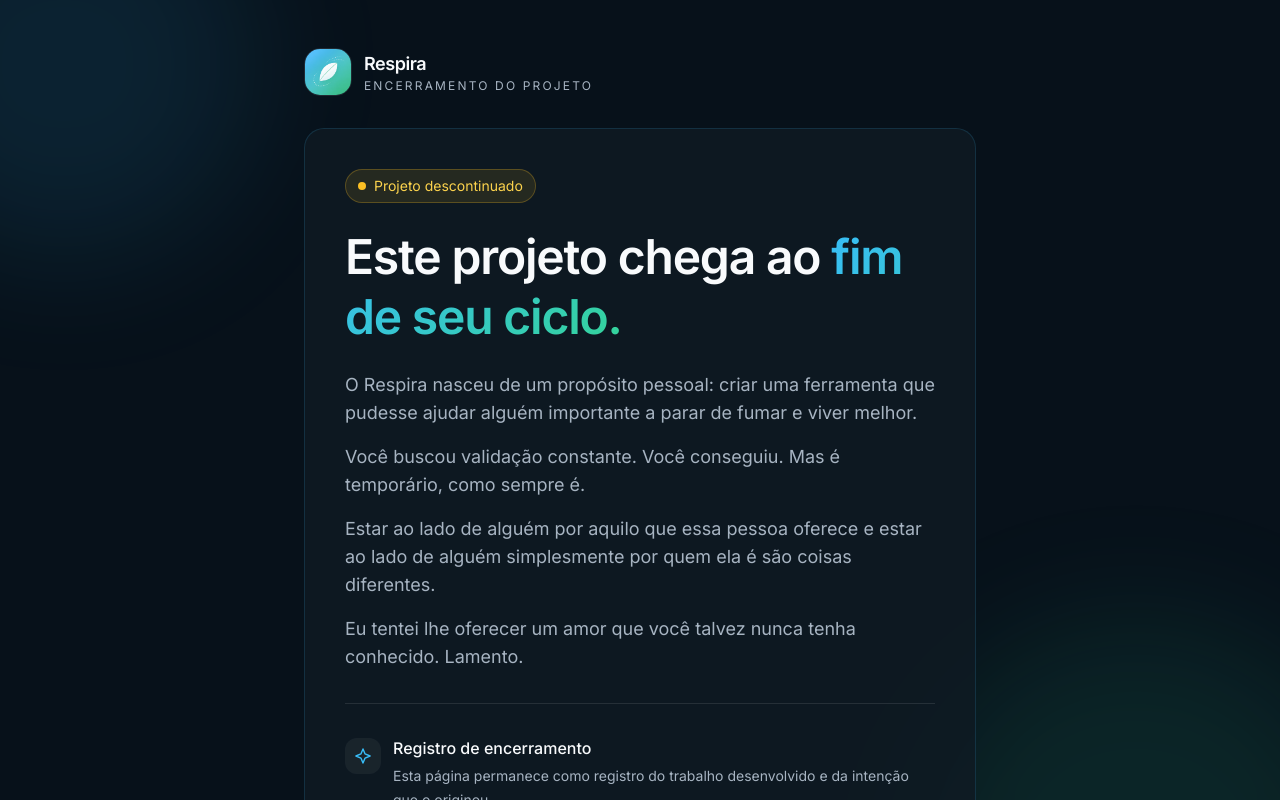
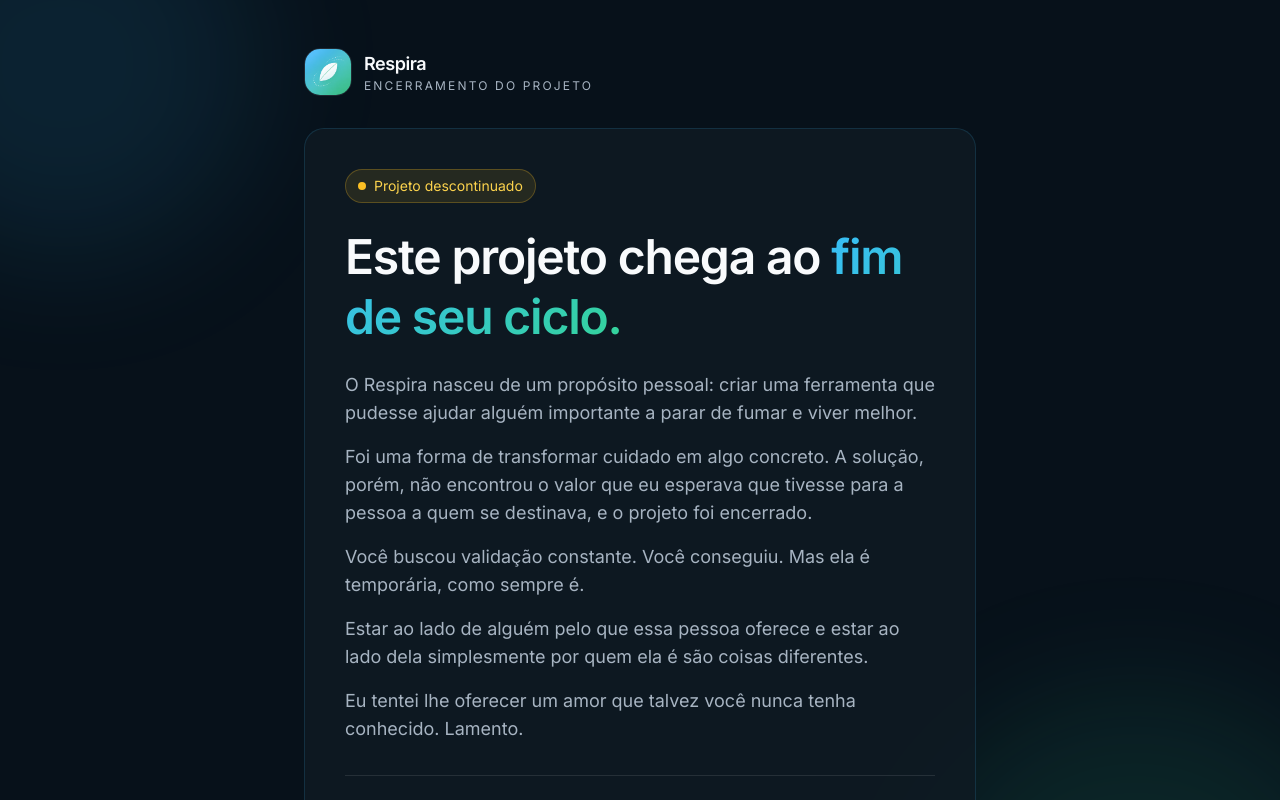
Before and after one commit to jamesismos/Respira..., a Next.js app: page / in a window 1280 px wide. Shown: the top 800 px of the page. Built offline with nearby package versions, Linux system fonts and the light colour scheme.

Commit message:
Restore original context and add closing reflection

```diff
--- a/src/app/page.tsx
+++ b/src/app/page.tsx
@@ -45,14 +45,19 @@ export default function RootPage() {
               alguém importante a parar de fumar e viver melhor.
             </p>
             <p>
-              Você buscou validação constante. Você conseguiu. Mas é temporário, como sempre é.
+              Foi uma forma de transformar cuidado em algo concreto. A solução, porém, não
+              encontrou o valor que eu esperava que tivesse para a pessoa a quem se destinava,
+              e o projeto foi encerrado.
             </p>
             <p>
-              Estar ao lado de alguém por aquilo que essa pessoa oferece e estar ao lado de alguém
-              simplesmente por quem ela é são coisas diferentes.
+              Você buscou validação constante. Você conseguiu. Mas ela é temporária, como sempre é.
             </p>
             <p>
-              Eu tentei lhe oferecer um amor que você talvez nunca tenha conhecido. Lamento.
+              Estar ao lado de alguém pelo que essa pessoa oferece e estar ao lado dela simplesmente
+              por quem ela é são coisas diferentes.
+            </p>
+            <p>
+              Eu tentei lhe oferecer um amor que talvez você nunca tenha conhecido. Lamento.
             </p>
           </div>
 
```
